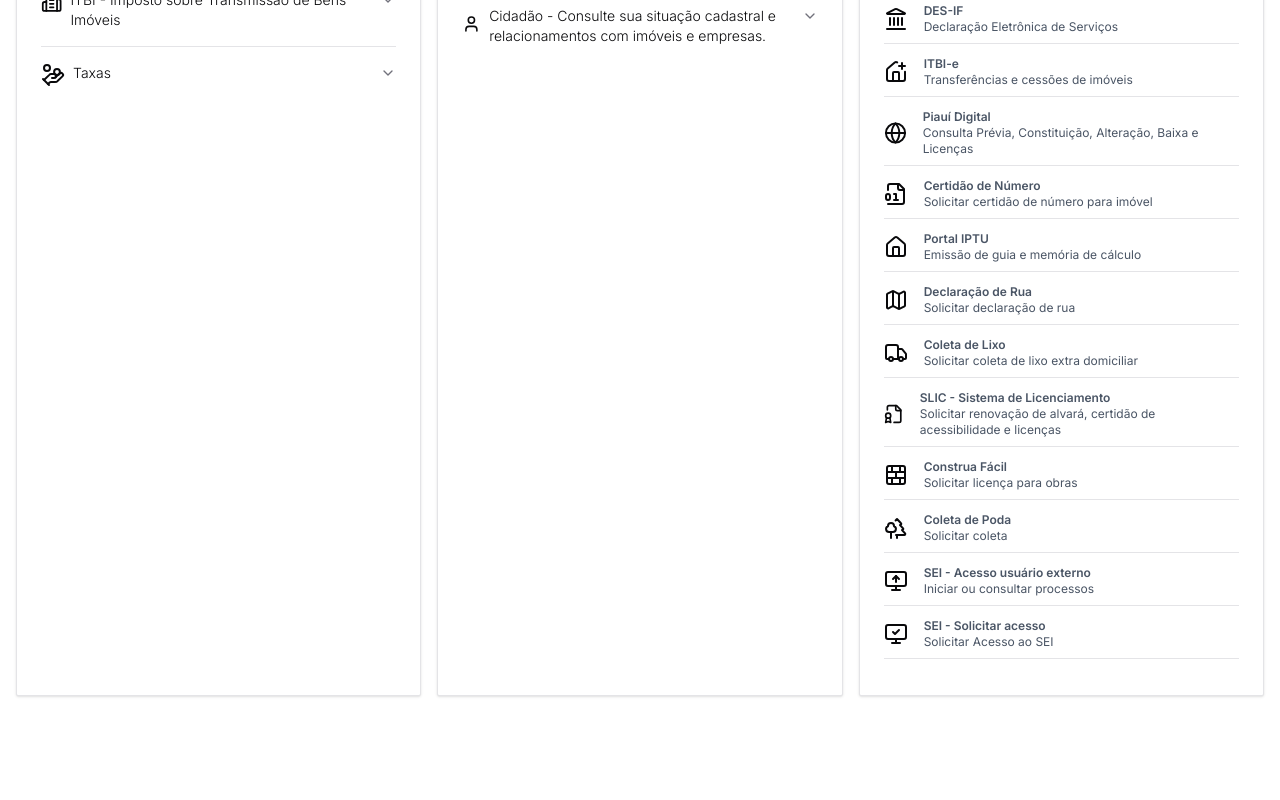
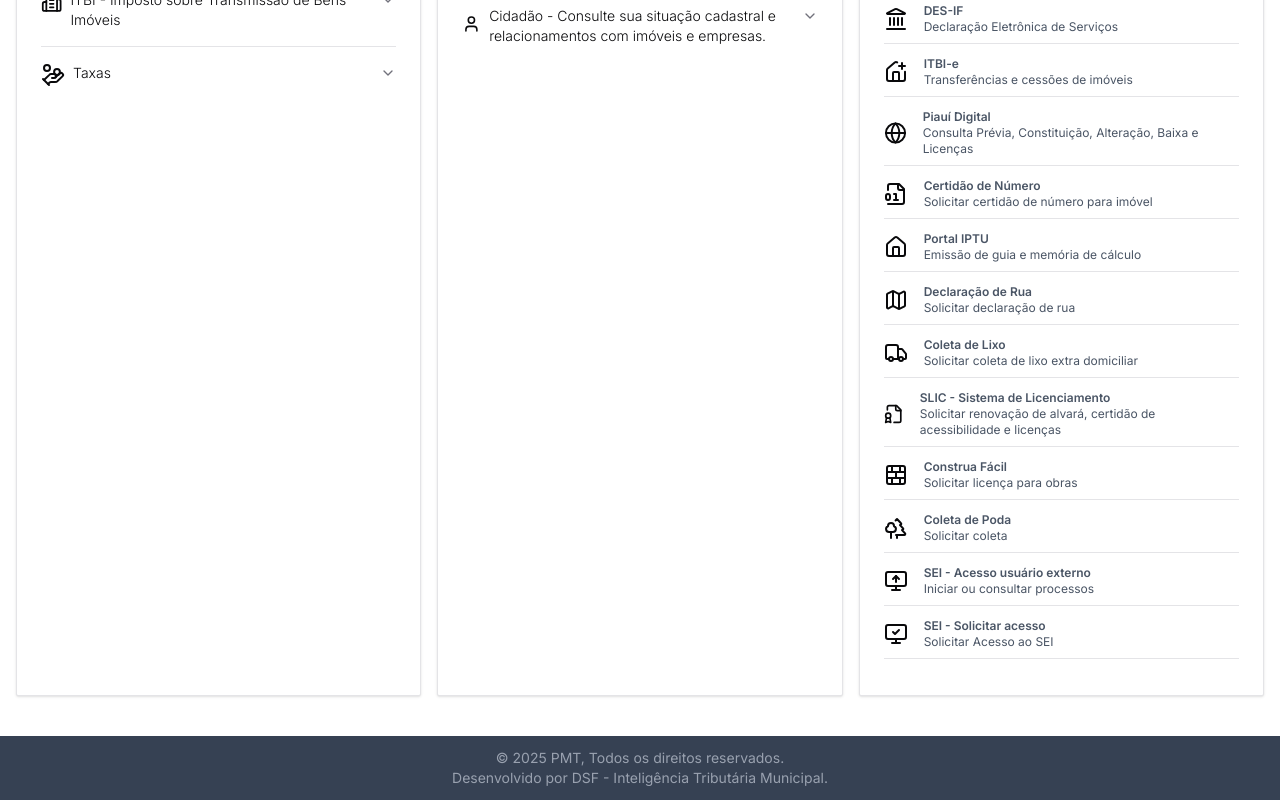
Before and after one commit to bezerrarodrigo/portal-servicos-the, a Next.js app: page / in a window 1280 px wide. Shown: the part 903-1703 px from the top of the page. Before the commit the page ends 1639 px from the top, so only its background shows below. Built offline with nearby package versions, Linux system fonts and the light colour scheme.

Commit message:
Adiciona rodapé com informações de copyright e desenvolvedor

```diff
--- a/src/app/page.tsx
+++ b/src/app/page.tsx
@@ -55,6 +55,13 @@ desejado para acesso específico."
           </div>
         </div>
       </main>
+      <footer className="flex items-center p-8 h-10 bg-gray-700 justify-center">
+        <p className="text-xs text-center md:text-sm text-gray-400">
+          © {new Date().getFullYear()} PMT, Todos os direitos reservados.{" "}
+          <br />
+          Desenvolvido por DSF - Inteligência Tributária Municipal.
+        </p>
+      </footer>
     </>
   );
 }
```
